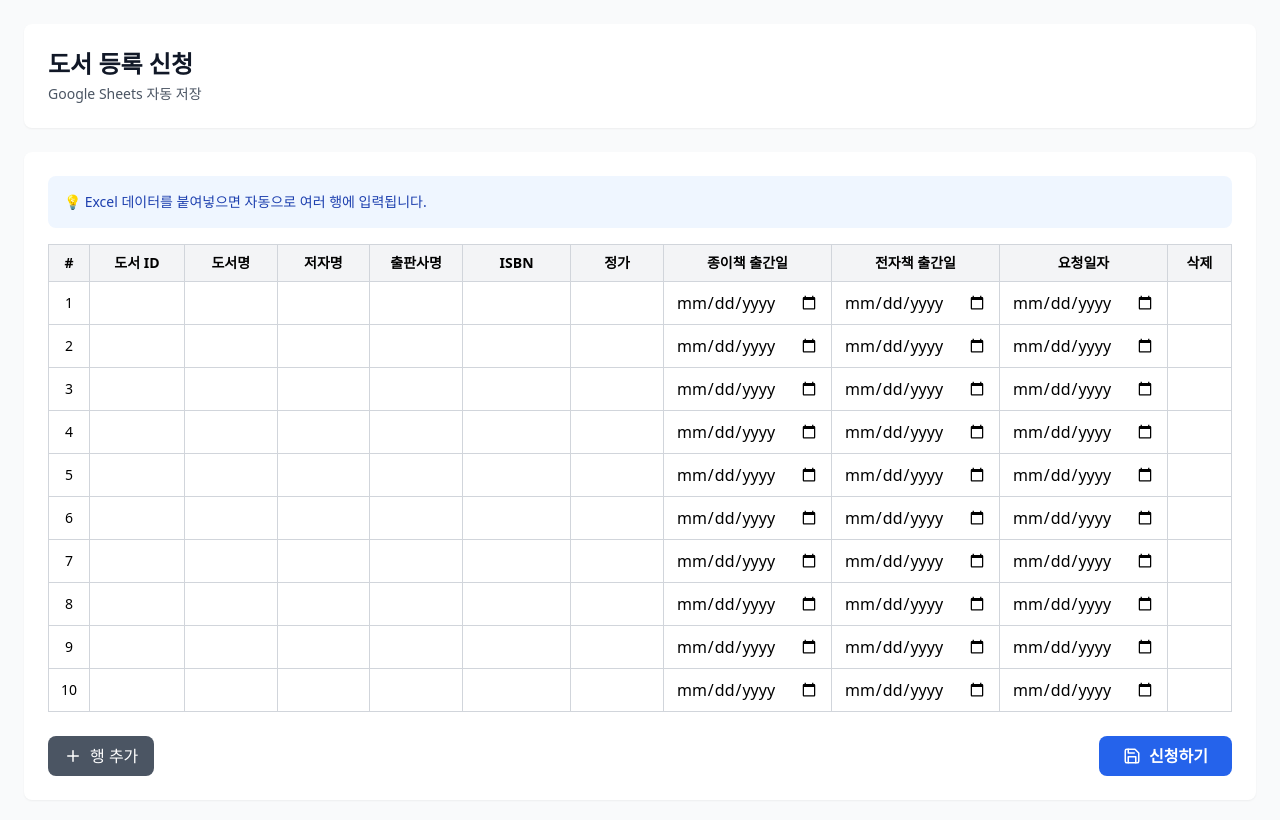
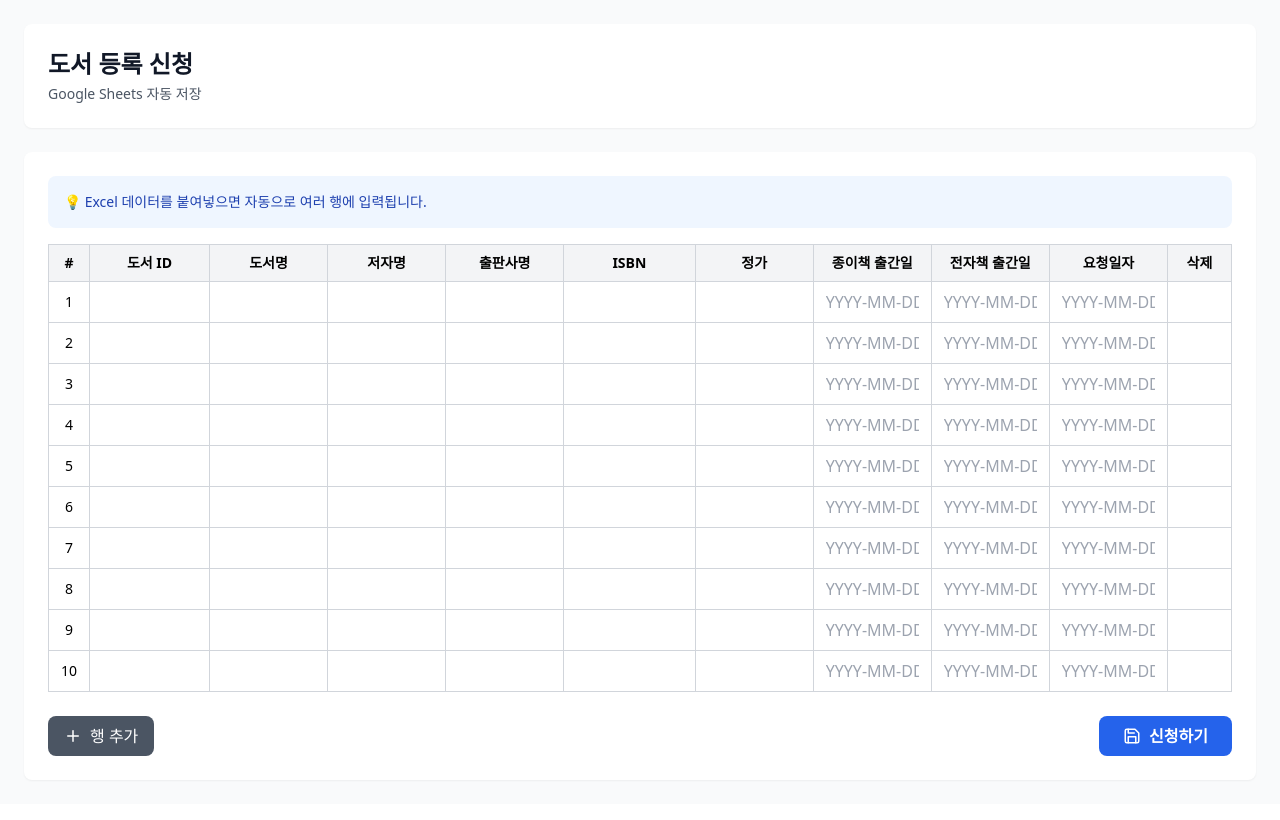
Before and after one commit to yunjukye-bit/book-registration-system, a React (Vite) app: page / in a window 1280 px wide. Shown: the top 820 px of the page. Built offline with nearby package versions, Linux system fonts and the light colour scheme; no server answers.

Commit message:
Update App.jsx

```diff
--- a/src/App.jsx
+++ b/src/App.jsx
@@ -304,27 +304,45 @@ const BookRegistrationSystem = () => {
 
                     <td className="border border-gray-300 p-0">
                       <input
-                        type="date"
+                        type="text"
                         value={row.paperDate}
-                        onChange={(e) => handleCellChange(row.id, 'paperDate', e.target.value)}
+                        onChange={(e) => {
+                          const formatted = formatDate(e.target.value);
+                          handleCellChange(row.id, 'paperDate', formatted);
+                        }}
+                        onPaste={(e) => handlePaste(e, row.id, 'paperDate')}
+                        placeholder="YYYY-MM-DD"
+                        maxLength="10"
                         className="w-full px-3 py-2 border-0 focus:ring-2 focus:ring-blue-500 outline-none"
                       />
                     </td>
 
                     <td className="border border-gray-300 p-0">
                       <input
-                        type="date"
+                        type="text"
                         value={row.ebookDate}
-                        onChange={(e) => handleCellChange(row.id, 'ebookDate', e.target.value)}
+                        onChange={(e) => {
+                          const formatted = formatDate(e.target.value);
+                          handleCellChange(row.id, 'ebookDate', formatted);
+                        }}
+                        onPaste={(e) => handlePaste(e, row.id, 'ebookDate')}
+                        placeholder="YYYY-MM-DD"
+                        maxLength="10"
                         className="w-full px-3 py-2 border-0 focus:ring-2 focus:ring-blue-500 outline-none"
                       />
                     </td>
 
                     <td className="border border-gray-300 p-0">
                       <input
-                        type="date"
-                        value={row.requestDate}
-                        onChange={(e) => handleCellChange(row.id, 'requestDate', e.target.value)}
+                        type="text"
+                        value={row.ebookDate}
+                        onChange={(e) => {
+                          const formatted = formatDate(e.target.value);
+                          handleCellChange(row.id, 'ebookDate', formatted);
+                        }}
+                        onPaste={(e) => handlePaste(e, row.id, 'ebookDate')}
+                        placeholder="YYYY-MM-DD"
+                        maxLength="10"
                         className="w-full px-3 py-2 border-0 focus:ring-2 focus:ring-blue-500 outline-none"
                       />
                     </td>
```
